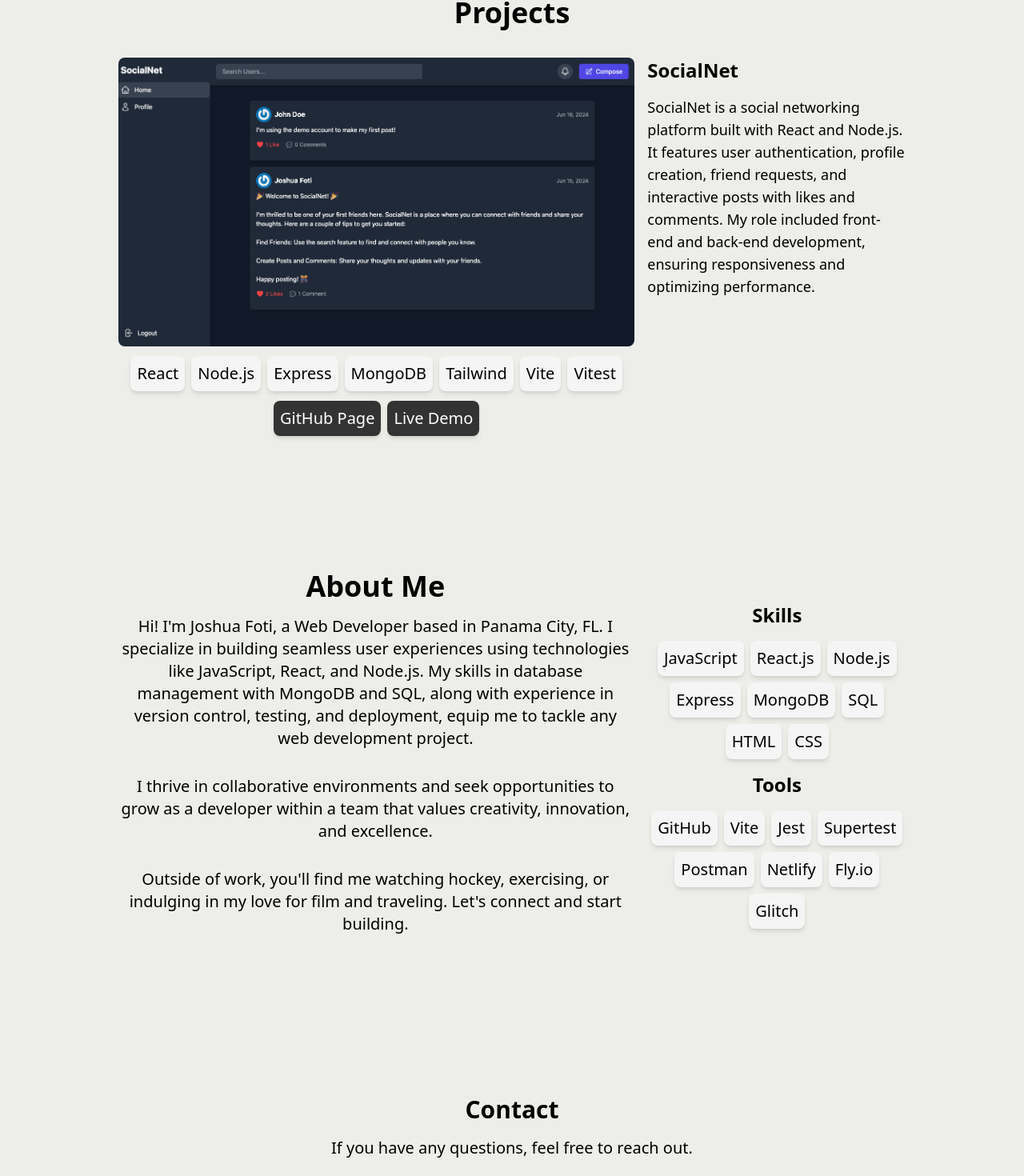
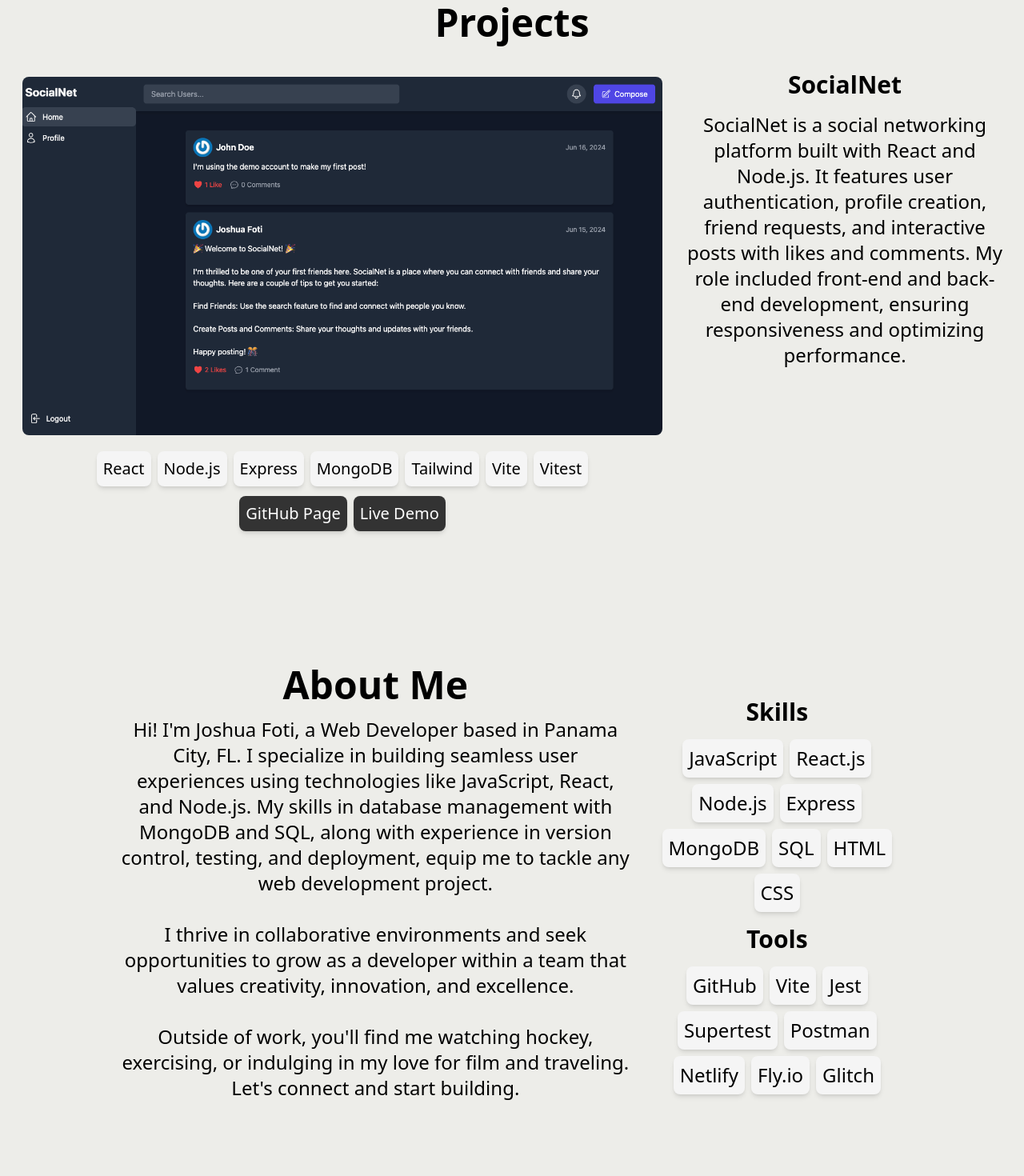
Before and after one commit to Jfoti64/portfolio, a React (Vite) app: page / in a window 1280 px wide. Shown: the part 520-1990 px from the top of the page at 80% size. Built offline with nearby package versions, Linux system fonts and the light colour scheme.

Commit message:
Fix sizing issues on large and small screens

```diff
--- a/src/App.jsx
+++ b/src/App.jsx
@@ -8,8 +8,8 @@ import Footer from './components/Footer';
 
 function App() {
   return (
-    <div className="flex flex-col items-center">
-      <div className="flex flex-col gap-16 md:gap-24 lg:gap-32 w-full max-w-screen-lg">
+    <div className="flex flex-col items-center w-full">
+      <div className="flex flex-col gap-16 md:gap-24 lg:gap-32 w-full">
         <Navbar />
         <section id="home">
           <Intro />
--- a/src/components/About.jsx
+++ b/src/components/About.jsx
@@ -31,59 +31,76 @@ const About = () => {
   }, []);
 
   return (
+    <div className="flex justify-center w-full">
       <div
         ref={aboutRef}
-      className="opacity-0 transform translate-y-10 transition-all duration-1000 ease-in-out flex flex-col md:flex-row items-center justify-center text-center p-5 bg-customBackground gap-5 w-full max-w-screen-lg"
+        className="opacity-0 transform translate-y-10 transition-all duration-1000 ease-in-out flex flex-col md:flex-row items-center justify-center text-center p-5 bg-customBackground gap-5 w-full max-w-screen-lg lg:max-w-screen-l"
       >
         <div className="flex flex-col items-center md:w-2/3">
-        <h1 className="text-4xl font-bold mb-4">About Me</h1>
-        <p className="text-xl mb-8 max-w-2xl">
+          <h1 className="text-4xl lg:text-5xl font-bold mb-4">About Me</h1>
+          <p className="text-xl lg:text-2xl mb-8 max-w-2xl">
             Hi! I&apos;m Joshua Foti, a Web Developer based in Panama City, FL. I specialize in
-          building seamless user experiences using technologies like JavaScript, React, and Node.js.
-          My skills in database management with MongoDB and SQL, along with experience in version
-          control, testing, and deployment, equip me to tackle any web development project.
+            building seamless user experiences using technologies like JavaScript, React, and
+            Node.js. My skills in database management with MongoDB and SQL, along with experience in
+            version control, testing, and deployment, equip me to tackle any web development
+            project.
           </p>
-        <p className="text-xl mb-8 max-w-2xl">
+          <p className="text-xl lg:text-2xl mb-8 max-w-2xl">
             I thrive in collaborative environments and seek opportunities to grow as a developer
             within a team that values creativity, innovation, and excellence.
           </p>
-        <p className="text-xl mb-8 max-w-2xl">
-          Outside of work, you&apos;ll find me watching hockey, exercising, or indulging in my love
-          for film and traveling. Let&apos;s connect and start building.
+          <p className="text-xl lg:text-2xl mb-8 max-w-2xl">
+            Outside of work, you&apos;ll find me watching hockey, exercising, or indulging in my
+            love for film and traveling. Let&apos;s connect and start building.
           </p>
         </div>
         <div className="flex flex-col items-center md:w-1/3 mt-8 md:mt-0 space-y-4">
           <div className="w-full">
-          <h2 className="text-2xl font-semibold mb-4">Skills</h2>
+            <h2 className="text-2xl lg:text-3xl font-semibold mb-4">Skills</h2>
             <ul className="flex flex-wrap gap-2 justify-center">
-            {['JavaScript', 'React.js', 'Node.js', 'Express', 'MongoDB', 'SQL', 'HTML', 'CSS'].map(
-              (skill) => (
+              {[
+                'JavaScript',
+                'React.js',
+                'Node.js',
+                'Express',
+                'MongoDB',
+                'SQL',
+                'HTML',
+                'CSS',
+              ].map((skill) => (
                 <li
                   key={skill}
-                  className="bg-skillBox rounded-lg shadow-md p-2 text-xl hover:bg-skillBoxHover transition-colors duration-200"
+                  className="bg-skillBox rounded-lg shadow-md p-2 text-xl lg:text-2xl hover:bg-skillBoxHover transition-colors duration-200"
                   style={{ cursor: 'default', userSelect: 'none' }}
                 >
                   <span style={{ cursor: 'default', userSelect: 'none' }}>{skill}</span>
                 </li>
-              )
-            )}
+              ))}
             </ul>
           </div>
           <div className="w-full">
-          <h2 className="text-2xl font-semibold mb-4">Tools</h2>
+            <h2 className="text-2xl lg:text-3xl font-semibold mb-4">Tools</h2>
             <ul className="flex flex-wrap gap-2 justify-center">
-            {['GitHub', 'Vite', 'Jest', 'Supertest', 'Postman', 'Netlify', 'Fly.io', 'Glitch'].map(
-              (tool) => (
+              {[
+                'GitHub',
+                'Vite',
+                'Jest',
+                'Supertest',
+                'Postman',
+                'Netlify',
+                'Fly.io',
+                'Glitch',
+              ].map((tool) => (
                 <li
                   key={tool}
-                  className="bg-skillBox rounded-lg shadow-md p-2 text-xl hover:bg-skillBoxHover transition-colors duration-200"
+                  className="bg-skillBox rounded-lg shadow-md p-2 text-xl lg:text-2xl hover:bg-skillBoxHover transition-colors duration-200"
                   style={{ cursor: 'default', userSelect: 'none' }}
                 >
                   <span style={{ cursor: 'default', userSelect: 'none' }}>{tool}</span>
                 </li>
-              )
-            )}
+              ))}
             </ul>
+          </div>
         </div>
       </div>
     </div>
--- a/src/components/Contact.jsx
+++ b/src/components/Contact.jsx
@@ -36,7 +36,9 @@ const Contact = () => {
       className="opacity-0 transform translate-y-10 transition-all duration-1000 ease-in-out flex flex-col items-center justify-center text-center p-5 bg-customBackground"
     >
       <h2 className="text-3xl font-bold mb-4">Contact</h2>
-      <p className="text-xl mb-8 max-w-2xl">If you have any questions, feel free to reach out.</p>
+      <p className="text-xl mb-8 lg:text-2xl max-w-2xl">
+        If you have any questions, feel free to reach out.
+      </p>
       <div className="flex flex-col items-center space-y-4">
         <div>
           <p className="text-lg">
--- a/src/components/Intro.jsx
+++ b/src/components/Intro.jsx
@@ -38,7 +38,7 @@ const Intro = () => {
       className="opacity-0 transform translate-y-10 transition-all duration-1000 ease-in-out flex flex-col items-center justify-center text-center"
     >
       <h1 className="text-4xl font-bold mb-4">Fullstack Developer</h1>
-      <p className="text-xl mb-8 w-2/3">
+      <p className="text-xl lg:text-2xl mb-8 w-2/3">
         I can help you bring your ideas to life with seamless and engaging user experiences.
       </p>
       <div className="flex space-x-4">
--- a/src/components/Navbar.jsx
+++ b/src/components/Navbar.jsx
@@ -34,7 +34,8 @@ const Navbar = () => {
 
   return (
     <>
-      <div className="sticky top-0 z-50 flex flex-row justify-between items-center p-5 bg-customBackground bg-opacity-70 blurred-background">
+      <div className="sticky top-0 z-50 w-full bg-customBackground bg-opacity-70 blurred-background">
+        <div className="flex justify-between items-center p-5 w-full max-w-6xl mx-auto">
           <a href="#home" className="text-2xl font-bold">
             Joshua Foti
           </a>
@@ -66,6 +67,7 @@ const Navbar = () => {
             </a>
           </div>
         </div>
+      </div>
       {isOpen && (
         <div
           ref={menuRef}
--- a/src/components/Projects.jsx
+++ b/src/components/Projects.jsx
@@ -31,20 +31,23 @@ const Projects = () => {
   }, []);
 
   return (
+    <div className="flex justify-center w-full">
       <div
         ref={projectsRef}
-      className="opacity-0 transform translate-y-10 transition-all duration-1000 ease-in-out flex flex-col items-center text-center p-5 bg-customBackground gap-5 w-full max-w-screen-lg"
+        className="opacity-0 transform translate-y-10 transition-all duration-1000 ease-in-out flex flex-col items-center text-center p-5 bg-customBackground gap-5 w-full max-w-screen-lg lg:max-w-screen-xl"
       >
         <div className="flex flex-col items-center md:w-2/3">
-        <h1 className="text-4xl font-bold mb-4">Projects</h1>
+          <h1 className="text-4xl lg:text-5xl font-bold mb-4">Projects</h1>
         </div>
         <div className="flex flex-col md:flex-row items-start mt-8 md:mt-0 space-y-4 md:space-y-0 md:space-x-4 w-full">
           <div className="w-full md:w-2/3">
+            <div className="p-2">
               <img
                 src="public/Screenshot 2024-06-16 at 6.18.16 PM.png"
                 alt="SocialNet Screenshot"
-            className="rounded-lg w-full h-auto"
+                className="w-full h-auto rounded-lg object-cover"
               />
+            </div>
             <ul className="flex flex-wrap gap-2 justify-center mt-3">
               {['React', 'Node.js', 'Express', 'MongoDB', 'Tailwind', 'Vite', 'Vitest'].map(
                 (item) => (
@@ -82,14 +85,15 @@ const Projects = () => {
               </li>
             </ul>
           </div>
-        <div className="w-full md:w-1/3 text-left mt-0">
-          <h2 className="text-2xl font-semibold mb-4">SocialNet</h2>
-          <p className="text-lg mb-4">
-            SocialNet is a social networking platform built with React and Node.js. It features user
-            authentication, profile creation, friend requests, and interactive posts with likes and
-            comments. My role included front-end and back-end development, ensuring responsiveness
-            and optimizing performance.
+          <div className="w-full md:w-1/3 mt-0">
+            <h2 className="text-2xl lg:text-3xl font-semibold mb-4">SocialNet</h2>
+            <p className="text-xl lg:text-2xl mb-4">
+              SocialNet is a social networking platform built with React and Node.js. It features
+              user authentication, profile creation, friend requests, and interactive posts with
+              likes and comments. My role included front-end and back-end development, ensuring
+              responsiveness and optimizing performance.
             </p>
+          </div>
         </div>
       </div>
     </div>
```
Lines whose indentation alone changed are shown as unchanged.
